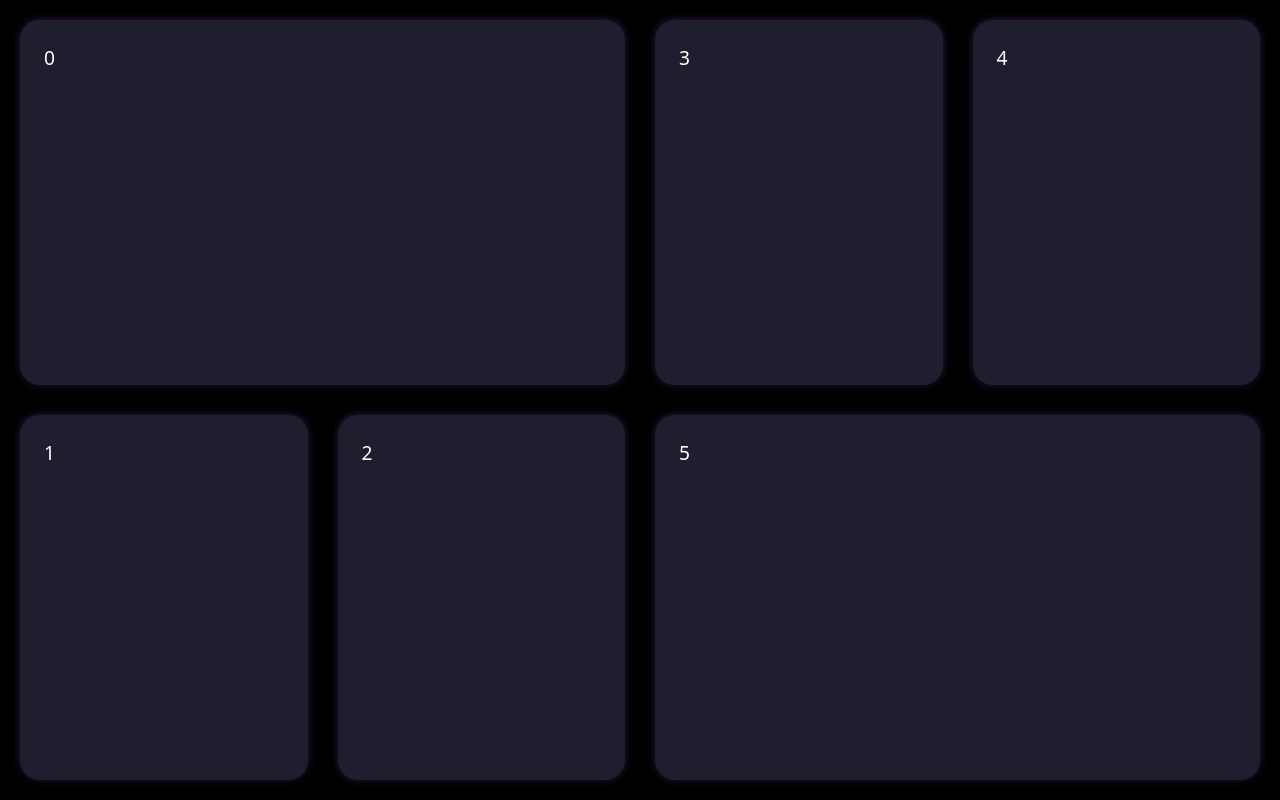
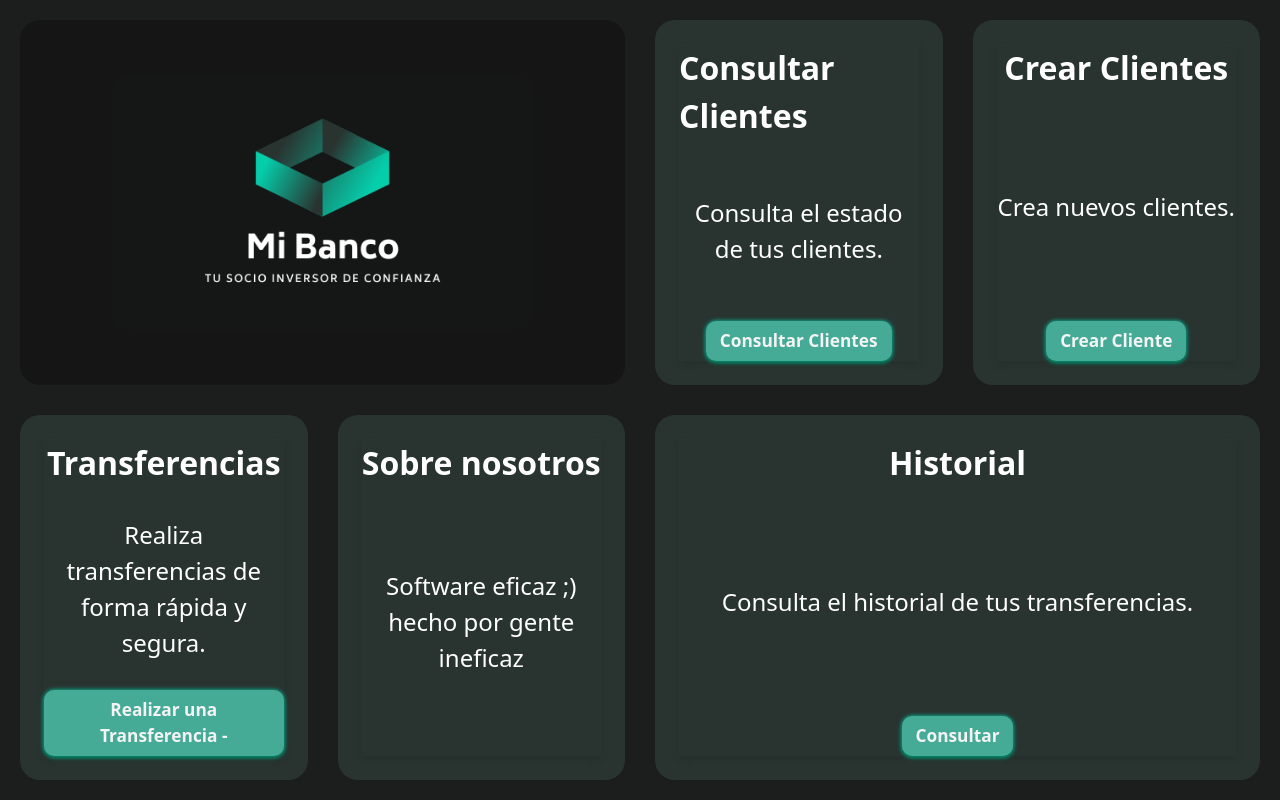
Before and after one commit to LeviTorresx/Mi-Banco-React-Vite, a React (Vite) app: page / in a window 1280 px wide. Built offline with nearby package versions, Linux system fonts and the light colour scheme.

Commit message:
mockup landing and components [003]

```diff
--- /dev/null
+++ b/src/components/button/Button.css
@@ -0,0 +1,18 @@
+.button{
+    display:flex;
+    padding: 7px 14px;
+    font-size: 90%;
+    font-weight: 600;
+    color: var(--color-light);
+    background-color: var(--color-accent);
+    border: none;
+    border-radius: 10px;
+    cursor: pointer;
+    box-shadow: 0 2px 4px var(--color-accent-dark), 0 0 4px var(--color-accent-light);
+    transition: all 0.3s ease;
+}
+
+.button:hover{
+    background-color: var(--color-accent-dark);
+    scale: 1.05;
+}
--- /dev/null
+++ b/src/components/button/Button.tsx
@@ -0,0 +1,14 @@
+import "./Button.css"
+
+interface Props {
+  children?: React.ReactNode;
+  onClick: () => void;
+}
+
+export default function Button({ children, onClick }: Props) {
+  return (
+    <>
+      <button onClick={onClick} className="button"> {children} </button>
+    </>
+  );
+}
--- /dev/null
+++ b/src/components/input/Input.tsx
@@ -0,0 +1,6 @@
+
+export default function Input() {
+  return (
+    <div>Input</div>
+  )
+}
--- /dev/null
+++ b/src/components/sections/Section.css
@@ -0,0 +1,31 @@
+.title {
+  font-size: 1.3rem;
+  font-weight: bold;
+}
+
+.description {
+  text-align: center;
+  font-size: .8rem;
+}
+
+.container-section {
+  width: 100%;
+  height: 100%;
+  display: flex;
+  flex-direction: column;
+  align-items: center;
+  gap: 10px;
+  justify-content: space-between;
+  box-shadow: 0 4px 8px rgba(0, 0, 0, 0.1);
+}
+
+@media (min-width: 768px) {
+
+  .title {
+    font-size: 2rem;
+  }
+
+  .description {
+    font-size: 1.5rem;
+  }
+}
--- /dev/null
+++ b/src/components/sections/Section.tsx
@@ -0,0 +1,16 @@
+import "./Section.css";
+
+interface Props {
+  title: string;
+  description?: string;
+  children?: React.ReactNode;
+}
+export default function BentoSection({ title, description, children }: Props) {
+  return (
+    <div className="container-section">
+      <h2 className="title">{title}</h2>
+      <h3 className="description">{description}</h3>
+      <div>{children}</div>
+    </div>
+  );
+}
--- a/src/index.css
+++ b/src/index.css
@@ -1,115 +1,16 @@
 @import "tailwindcss";
 
 #root {
-  --tw-bg-opacity: 1;
-  background-color: rgba(0, 0, 0);
+  /* Colors */
+  --color-primary-dark: rgb(41, 52, 49); /* #293431 */
+  --color-background: rgb(28, 30, 30); /* #151616 */
+  --color-accent: rgb(69, 170, 150); /* #45aa96 */
+  --color-accent-light: rgb(5, 206, 168); /* #05cea8 */
+  --color-accent-dark: rgb(0, 128, 96); /* #008060 */
+
+  --color-light: rgb(244, 244, 244);
+  --color-dark: rgb(40, 39, 39);
+
+  background-color: var(--color-background);
   color: #fff;
 }
-
-.grid {
-  display: grid;
-  grid-template-columns: repeat(2, 1fr);
-  grid-template-rows: repeat(4, 1fr);
-  gap: 20px;
-  height: 100vh;
-  width: 100vw;
-  padding: 10px;
-  box-sizing: border-box;
-}
-
-.item {
-  background-color: #1e1e2f;
-  color: #fff;
-  border-radius: 20px;
-  padding: 24px;
-  font-size: 120%;
-  box-shadow: 0 4px 10px rgba(0, 0, 0, 0.4), 0 0 8px rgba(168, 85, 247, 0.3);
-  transition: transform 0.2s ease, box-shadow 0.2s ease;
-}
-
-.item:hover {
-    transform: translateY(-4px);
-    box-shadow:
-      0 12px 30px rgba(0, 0, 0, 0.5),
-      0 0 24px rgba(168, 85, 247, 0.5);
-  }
-
-.mobile-only {
-  display: block;
-}
-
-.desktop-only {
-  display: none;
-}
-
-.item-0 {
-  grid-column: 1 / span 2;
-  grid-row: 1 / span 2;
-}
-
-.item-1 {
-  grid-column: 1 / span 2;
-  grid-row: 3;
-}
-
-.item-2 {
-  grid-column: 1;
-  grid-row: 4;
-}
-
-.item-3 {
-  grid-column: 1 / span 2;
-  grid-row: 5;
-}
-
-.item-5 {
-  grid-column: 2;
-  grid-row: 4;
-}
-
-@media (min-width: 768px) {
-  .grid {
-    grid-template-columns: repeat(4, 1fr);
-    grid-template-rows: repeat(2, 1fr);
-    gap: 30px;
-    padding: 20px;
-  }
-
-  .mobile-only {
-    display: none;
-  }
-
-  .desktop-only {
-    display: block;
-  }
-
-  .item-0 {
-    grid-column: 1 / span 2;
-    grid-row: 1;
-  }
-
-  .item-1 {
-    grid-column: 1;
-    grid-row: 2;
-  }
-
-  .item-2 {
-    grid-column: 2;
-    grid-row: 2;
-  }
-
-  .item-3 {
-    grid-column: 3;
-    grid-row: 1;
-  }
-
-  .item-4 {
-    grid-column: 4;
-    grid-row: 1;
-  }
-
-  .item-5 {
-    grid-column: 3 / span 2;
-    grid-row: 2;
-  }
-}
--- a/src/pages/landing/Landing.tsx
+++ b/src/pages/landing/Landing.tsx
@@ -1,13 +1,59 @@
+import Section from "../../components/sections/Section";
+import Button from "../../components/button/Button";
+import "./LandingStyles.css";
 
 export default function Landing() {
   return (
     <div className="grid">
-      <div className="item item-0">0</div>
-      <div className="item item-1">1</div>
-      <div className="item item-2">2</div>
-      <div className="item item-3">3</div>
-      <div className="item item-5 desktop-only">5</div>
-      <div className="item item-4 ">4</div>
+      <div className="container-logo item-0">
+        <img className="img" src="/src/assets/1.webp" alt="logo" />
+      </div>
+
+      <div className="item item-1">
+        <Section
+          title="Transferencias"
+          description="Realiza transferencias de forma rápida y segura."
+        >
+          <Button onClick={() => alert("Button clicked!")}>
+            Realizar una Transferencia -{" "}
+          </Button>
+        </Section>
+      </div>
+
+      <div className="item item-2 desktop-only">
+        <Section
+          title="Sobre nosotros"
+          description="Software eficaz ;) hecho por gente ineficaz "
+        ></Section>
+      </div>
+
+      <div className="item item-3">
+        <Section
+          title=" Consultar Clientes"
+          description="Consulta el estado de tus clientes."
+        >
+          <Button onClick={() => alert("Button clicked!")}>
+            Consultar Clientes
+          </Button>
+        </Section>
+      </div>
+
+      <div className="item item-5 ">
+        <Section
+          title=" Historial "
+          description="Consulta el historial de tus transferencias."
+        >
+          <Button onClick={() => alert("Button clicked!")}>Consultar </Button>
+        </Section>
+      </div>
+
+      <div className="item item-4 ">
+        <Section title="Crear Clientes" description="Crea nuevos clientes.">
+          <Button onClick={() => alert("Button clicked!")}>
+            Crear Cliente
+          </Button>
+        </Section>
+      </div>
     </div>
-  )
+  );
 }
--- /dev/null
+++ b/src/pages/landing/LandingStyles.css
@@ -0,0 +1,129 @@
+.grid {
+    display: grid;
+    grid-template-columns: repeat(2, 1fr);
+    grid-template-rows: repeat(4, 1fr);
+    gap: 20px;
+    height: 100vh;
+    width: 100vw;
+    padding: 10px;
+    box-sizing: border-box;
+  }
+
+  .item {
+    background-color: var(--color-primary-dark);
+    color: #fff;
+    border-radius: 20px;
+    padding: 24px;
+    font-size: 120%;
+    transition: transform 0.4s ease, box-shadow 0.2s ease;
+  }
+
+  .item:hover {
+    transform: translateY(-4px);
+    box-shadow: 2px 2px 24px 0 var(--color-accent-dark);
+  }
+
+  .mobile-only {
+    display: block;
+  }
+
+  .desktop-only {
+    display: none;
+  }
+
+  .item-0 {
+    grid-column: 1 / span 2;
+    grid-row: 1 / span 2;
+  }
+
+  .item-1 {
+    grid-column: 1 / span 2;
+    grid-row: 3;
+  }
+
+  .item-2 {
+    grid-column: 1;
+    grid-row: 4;
+  }
+
+  .item-3 {
+    grid-column: 1 / span 2;
+    grid-row: 5;
+  }
+
+  .item-5 {
+    grid-column: 2;
+    grid-row: 4;
+  }
+
+  @media (min-width: 768px) {
+
+    .grid {
+      grid-template-columns: repeat(4, 1fr);
+      grid-template-rows: repeat(2, 1fr);
+      gap: 30px;
+      padding: 20px;
+    }
+
+    .mobile-only {
+      display: none;
+    }
+
+    .desktop-only {
+      display: block;
+    }
+
+    .item-0 {
+      grid-column: 1 / span 2;
+      grid-row: 1;
+    }
+
+    .item-1 {
+      grid-column: 1;
+      grid-row: 2;
+    }
+
+    .item-2 {
+      grid-column: 2;
+      grid-row: 2;
+    }
+
+    .item-3 {
+      grid-column: 3;
+      grid-row: 1;
+    }
+
+    .item-4 {
+      grid-column: 4;
+      grid-row: 1;
+    }
+
+    .item-5 {
+      grid-column: 3 / span 2;
+      grid-row: 2;
+    }
+
+    .img {
+      width: 100%;
+      height: 100%;
+      object-fit: cover;
+      border-radius: 20px; /* aplicamos el border-radius a la imagen */
+    }
+  }
+
+  .container-logo {
+    background-color: #161515;
+    display: flex;
+    justify-content: center;
+    align-items: center;
+    border-radius: 20px;
+    overflow: hidden; /* importante para que el border-radius afecte a la imagen */
+    padding: 0; /* eliminamos padding si quieres que la imagen toque los bordes */
+
+  }
+
+  .img {
+    width: 70%;
+    height: 70%;
+    object-fit: cover;
+  }
```
Also changed, not shown: src/components/input/Input.css (added).
